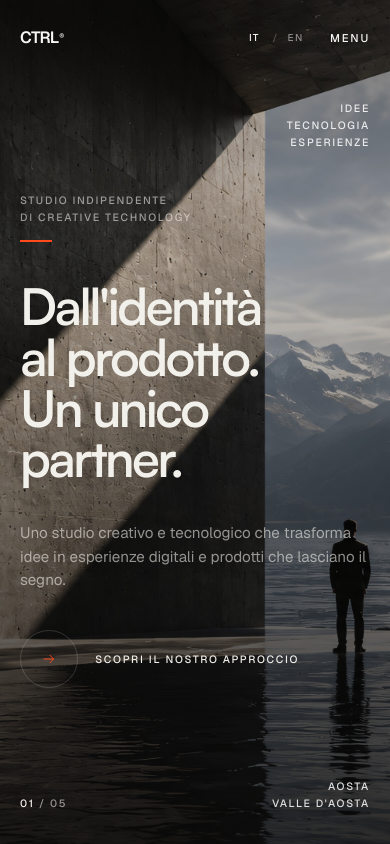
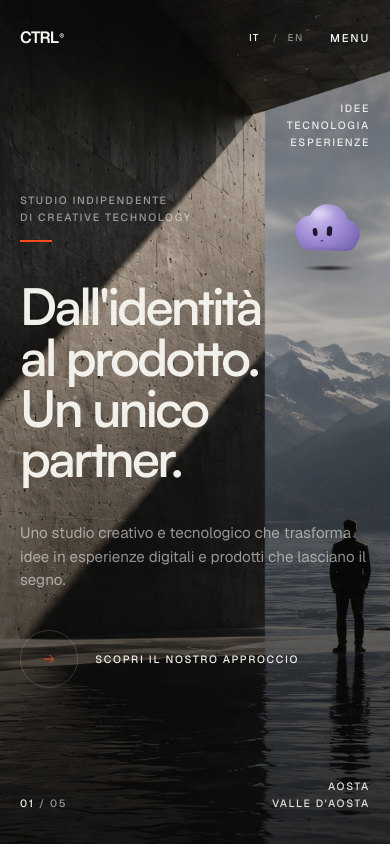
Before and after one commit to MichelBranche/ctrl, a Next.js app: page / in a window 390 px wide. Shown: the top 844 px of the page. Built offline with nearby package versions, Linux system fonts and the light colour scheme.

Commit message:
Home hero: clay cloud mascot

```diff
--- /dev/null
+++ b/components/ctrl-mascot.tsx
@@ -0,0 +1,185 @@
+"use client";
+
+import { useRef } from "react";
+import gsap from "gsap";
+import { useGSAP } from "@gsap/react";
+
+gsap.registerPlugin(useGSAP);
+
+/* Cloud silhouette built from overlapping lobes (viewBox 0 0 240 200). */
+function Lobes() {
+  return (
+    <>
+      <circle cx="78" cy="104" r="46" />
+      <circle cx="126" cy="80" r="56" />
+      <circle cx="174" cy="108" r="40" />
+      <rect x="40" y="96" width="166" height="62" rx="31" />
+    </>
+  );
+}
+
+export function CtrlMascot() {
+  const root = useRef<HTMLDivElement>(null);
+
+  useGSAP(
+    () => {
+      const el = root.current;
+      if (!el) return;
+      const q = gsap.utils.selector(el);
+      const body = q(".cm-body")[0];
+      const face = q(".cm-face")[0];
+      const eyes = q(".cm-eye");
+      const reduce = window.matchMedia("(prefers-reduced-motion: reduce)").matches;
+      const touch = window.matchMedia("(hover: none)").matches;
+
+      gsap.set([body, face], { transformOrigin: "50% 85%" });
+      gsap.set(eyes, { transformOrigin: "50% 50%" });
+
+      let blinkCall: gsap.core.Tween | null = null;
+      const blink = () => {
+        const tl = gsap.timeline();
+        tl.to(eyes, { scaleY: 0.1, duration: 0.07, ease: "power2.in" }).to(eyes, { scaleY: 1, duration: 0.12, ease: "power2.out" });
+        if (Math.random() < 0.22) tl.to(eyes, { scaleY: 0.1, duration: 0.07, delay: 0.08 }).to(eyes, { scaleY: 1, duration: 0.12 });
+        blinkCall = gsap.delayedCall(gsap.utils.random(2, 6), blink);
+      };
+      blinkCall = gsap.delayedCall(1.5, blink);
+      if (reduce) return () => blinkCall?.kill();
+
+      // idle float + breath
+      gsap.to(el.querySelector(".cm-float"), { y: -8, duration: 2.8, ease: "sine.inOut", yoyo: true, repeat: -1 });
+      gsap.to(body, { scaleX: 1.015, scaleY: 0.985, duration: 1.9, ease: "sine.inOut", yoyo: true, repeat: -1 });
+      gsap.to(q(".cm-shadow"), { scaleX: 0.9, opacity: 0.55, duration: 2.8, ease: "sine.inOut", yoyo: true, repeat: -1, transformOrigin: "50% 50%" });
+
+      const faceX = gsap.quickTo(face, "x", { duration: 0.6, ease: "power3.out" });
+      const faceY = gsap.quickTo(face, "y", { duration: 0.6, ease: "power3.out" });
+      const tilt = gsap.quickTo(q(".cm-tilt")[0], "rotation", { duration: 0.9, ease: "power3.out" });
+      const skew = gsap.quickTo(q(".cm-tilt")[0], "skewX", { duration: 0.9, ease: "power3.out" });
+      gsap.set(q(".cm-tilt"), { transformOrigin: "50% 90%" });
+
+      const lookAt = (px: number, py: number) => {
+        const r = el.getBoundingClientRect();
+        const dx = gsap.utils.clamp(-1, 1, (px - (r.left + r.width / 2)) / (window.innerWidth * 0.45));
+        const dy = gsap.utils.clamp(-1, 1, (py - (r.top + r.height * 0.45)) / (window.innerHeight * 0.45));
+        faceX(dx * 16);
+        faceY(dy * 10);
+        tilt(dx * 5);
+        skew(-dx * 2.5);
+      };
+
+      // occasional curious head tilt
+      const curious = () => {
+        gsap.to(q(".cm-head"), { rotation: gsap.utils.random([-7, 6]), duration: 0.7, ease: "power2.inOut", yoyo: true, repeat: 1, repeatDelay: 1.1, transformOrigin: "50% 80%" });
+        curiousCall = gsap.delayedCall(gsap.utils.random(6, 11), curious);
+      };
+      let curiousCall = gsap.delayedCall(5, curious);
+
+      const cleanups: Array<() => void> = [];
+      if (touch) {
+        const wander = () => {
+          lookAt(gsap.utils.random(0, window.innerWidth), gsap.utils.random(0, window.innerHeight));
+          wanderCall = gsap.delayedCall(gsap.utils.random(1.8, 3.5), wander);
+        };
+        let wanderCall = gsap.delayedCall(1, wander);
+        cleanups.push(() => wanderCall.kill());
+      } else {
+        let locked: HTMLElement | null = null;
+        const onMove = (e: PointerEvent) => {
+          if (!locked) lookAt(e.clientX, e.clientY);
+        };
+        window.addEventListener("pointermove", onMove, { passive: true });
+        cleanups.push(() => window.removeEventListener("pointermove", onMove));
+        const scope = el.closest("section") ?? document;
+        scope.querySelectorAll<HTMLElement>("[data-load='cta'] , .h-round-link").forEach((cta) => {
+          const enter = () => {
+            locked = cta;
+            const r = cta.getBoundingClientRect();
+            lookAt(r.left + r.width / 2, r.top + r.height / 2);
+          };
+          const leave = () => (locked = null);
+          cta.addEventListener("pointerenter", enter);
+          cta.addEventListener("pointerleave", leave);
+          cleanups.push(() => {
+            cta.removeEventListener("pointerenter", enter);
+            cta.removeEventListener("pointerleave", leave);
+          });
+        });
+      }
+
+      const squish = () => {
+        gsap.timeline()
+          .to(q(".cm-squish"), { scaleX: 1.1, scaleY: 0.88, duration: 0.12, ease: "power2.out", transformOrigin: "50% 95%" })
+          .to(q(".cm-squish"), { scaleX: 1, scaleY: 1, duration: 0.7, ease: "elastic.out(1, 0.4)" });
+      };
+      el.addEventListener("pointerdown", squish);
+      cleanups.push(() => el.removeEventListener("pointerdown", squish));
+
+      return () => {
+        blinkCall?.kill();
+        curiousCall.kill();
+        cleanups.forEach((fn) => fn());
+      };
+    },
+    { scope: root },
+  );
+
+  return (
+    <div ref={root} className="ctrl-mascot" aria-hidden="true">
+      <svg viewBox="0 0 240 230" role="presentation">
+        <defs>
+          <radialGradient id="cm-fill" gradientUnits="userSpaceOnUse" cx="96" cy="58" r="170">
+            <stop offset="0" stopColor="#cdbff0" />
+            <stop offset="0.42" stopColor="#9f8ad6" />
+            <stop offset="0.8" stopColor="#7461b0" />
+            <stop offset="1" stopColor="#4f417f" />
+          </radialGradient>
+          <radialGradient id="cm-under" cx="50%" cy="70%" r="55%">
+            <stop offset="0" stopColor="#2a2048" stopOpacity="0.95" />
+            <stop offset="1" stopColor="#2a2048" stopOpacity="0" />
+          </radialGradient>
+          <radialGradient id="cm-hi" cx="50%" cy="50%" r="50%">
+            <stop offset="0" stopColor="#fff" stopOpacity="0.55" />
+            <stop offset="1" stopColor="#fff" stopOpacity="0" />
+          </radialGradient>
+          <radialGradient id="cm-ground" cx="50%" cy="50%" r="50%">
+            <stop offset="0" stopColor="#000" stopOpacity="0.9" />
+            <stop offset="1" stopColor="#000" stopOpacity="0" />
+          </radialGradient>
+          <clipPath id="cm-clip">
+            <Lobes />
+          </clipPath>
+          <filter id="cm-soft" x="-30%" y="-30%" width="160%" height="160%">
+            <feGaussianBlur stdDeviation="7" />
+          </filter>
+          <filter id="cm-grain">
+            <feTurbulence type="fractalNoise" baseFrequency="0.9" numOctaves="2" seed="7" />
+            <feColorMatrix values="0 0 0 0 0.5  0 0 0 0 0.5  0 0 0 0 0.5  0 0 0 0.9 0" />
+          </filter>
+        </defs>
+        <ellipse className="cm-shadow" cx="122" cy="206" rx="78" ry="9" fill="url(#cm-ground)" />
+        <g className="cm-float">
+          <g className="cm-tilt">
+            <g className="cm-squish">
+              <g className="cm-head">
+                <g className="cm-body">
+                  <g fill="url(#cm-fill)">
+                    <Lobes />
+                  </g>
+                  <g clipPath="url(#cm-clip)">
+                    <ellipse cx="122" cy="178" rx="120" ry="40" fill="url(#cm-under)" filter="url(#cm-soft)" />
+                    <ellipse cx="104" cy="50" rx="44" ry="20" fill="url(#cm-hi)" filter="url(#cm-soft)" />
+                    <rect width="240" height="200" filter="url(#cm-grain)" opacity="0.07" style={{ mixBlendMode: "overlay" }} />
+                  </g>
+                </g>
+                <g className="cm-face" fill="#1d1830">
+                  <rect className="cm-eye" x="96" y="94" width="13" height="23" rx="6.5" transform="rotate(-6 102 105)" />
+                  <rect className="cm-eye" x="136" y="88" width="15" height="28" rx="7.5" transform="rotate(5 143 102)" />
+                  <rect x="117" y="128" width="9" height="4" rx="2" opacity="0.55" />
+                </g>
+              </g>
+            </g>
+          </g>
+        </g>
+      </svg>
+    </div>
+  );
+}
--- a/components/pages/home-page.tsx
+++ b/components/pages/home-page.tsx
@@ -1,5 +1,6 @@
 import Image from "next/image";
 import Link from "next/link";
+import { CtrlMascot } from "@/components/ctrl-mascot";
 import { HomeMotion } from "@/components/home-motion";
 import { SiteHeader } from "@/components/site-header";
 import { TiltCard } from "@/components/tilt-card";
@@ -78,6 +79,7 @@ export function HomePage({ lang }: { lang: Locale }) {
                 01 <span>/ 05</span>
               </p>
             </div>
+            <CtrlMascot />
             <div className="h-hero-visual">
               <div className="h-hero-media" data-parallax>
                 <Image
--- a/components/pages/home.css
+++ b/components/pages/home.css
@@ -681,3 +681,34 @@
     gap: 1.2rem;
   }
 }
+
+/* Clay cloud mascot */
+.ctrl-mascot {
+  position: absolute;
+  z-index: 2;
+  left: 41%;
+  bottom: 6%;
+  width: clamp(180px, 17vw, 360px);
+  cursor: pointer;
+  filter: drop-shadow(0 18px 30px rgba(0, 0, 0, 0.35));
+}
+.ctrl-mascot svg {
+  display: block;
+  width: 100%;
+  height: auto;
+  overflow: visible;
+}
+@media (min-width: 2200px) {
+  .ctrl-mascot {
+    width: clamp(360px, 15vw, 520px);
+  }
+}
+@media (max-width: 900px) {
+  .ctrl-mascot {
+    left: auto;
+    right: var(--gutter);
+    top: calc(var(--header) + 7.5rem);
+    bottom: auto;
+    width: 84px;
+  }
+}
```
